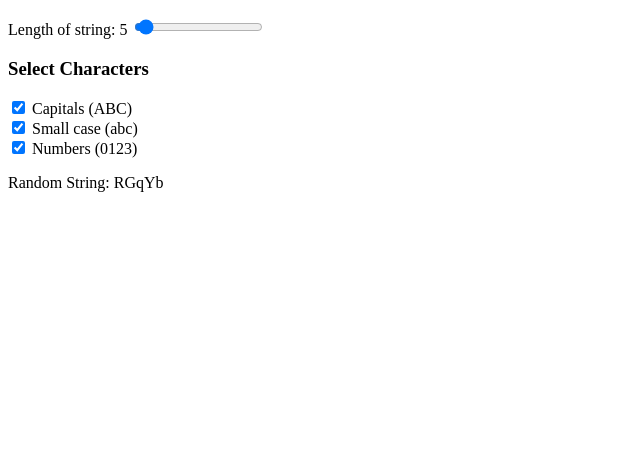
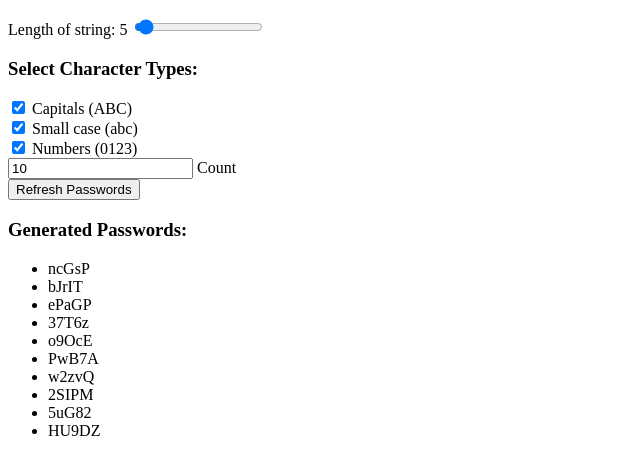
Before and after one commit to varun-seth/chaosgen, a plain HTML site: page index.html in a window 1280 px wide. Shown: the part 50-524 px from the top of the page, without its empty margins (0-640 px from the left). Drawn offline with Linux system fonts and the light colour scheme.

Commit message:
generate multiple strings, save+load settings

```diff
--- a/index.html
+++ b/index.html
@@ -8,12 +8,18 @@
     <label for="lengthSlider">Length of string: <span id="sliderValue">5</span></label>
     <input type="range" id="lengthSlider" min="1" max="100" value="5">
 
-    <h3>Select Characters</h3>
+
+    <h3>Select Character Types:</h3>
     <input type="checkbox" id="capitals" checked> Capitals (ABC)<br>
     <input type="checkbox" id="smallCase" checked> Small case (abc)<br>
     <input type="checkbox" id="numbers" checked> Numbers (0123)<br>
 
-    <p>Random String: <span id="randomString"></span></p>
+    <input type="number" id="count" min="1" value="10"> Count <br>
+
+    <button onclick="generatePasswords()">Refresh Passwords</button>
+
+    <h3>Generated Passwords:</h3>
+    <ul id="passwordList"></ul>
 
     <script src="script.js"></script>
 </body>
--- a/script.js
+++ b/script.js
@@ -1,28 +1,78 @@
-function generateRandomString() {
+function generateRandomString(length, characters) {
+    var result = '';
+    var charactersLength = characters.length;
+    for (var i = 0; i < length; i++) {
+        result += characters.charAt(Math.floor(Math.random() * charactersLength));
+    }
+    return result;
+}
+
+function generatePasswords() {
     var length = document.getElementById('lengthSlider').value;
-    var result = '';
+    var count = document.getElementById('count').value;
     var characters = '';
+    var passwordList = document.getElementById('passwordList');
+    passwordList.innerHTML = '';
+
     if (document.getElementById('capitals').checked) characters += 'ABCDEFGHIJKLMNOPQRSTUVWXYZ';
     if (document.getElementById('smallCase').checked) characters += 'abcdefghijklmnopqrstuvwxyz';
     if (document.getElementById('numbers').checked) characters += '0123456789';
 
-    var charactersLength = characters.length;
-    for (var i = 0; i < length; i++) {
-        result += characters.charAt(Math.floor(Math.random() * charactersLength));
+    if (characters.length === 0) {
+        passwordList.innerHTML = '<li>Please select at least one character type.</li>';
+        return;
     }
-    document.getElementById('randomString').textContent = result;
+
+    for (var i = 0; i < count; i++) {
+        var password = generateRandomString(length, characters);
+        passwordList.innerHTML += '<li>' + password + '</li>';
+    }
+
+    saveSettings();
+}
+
+function saveSettings() {
+    localStorage.setItem('settings', JSON.stringify({
+        length: document.getElementById('lengthSlider').value,
+        count: document.getElementById('count').value,
+        capitals: document.getElementById('capitals').checked,
+        smallCase: document.getElementById('smallCase').checked,
+        numbers: document.getElementById('numbers').checked
+    }));
+}
+
+function loadSettings() {
+    var settings = JSON.parse(localStorage.getItem('settings'));
+    if (settings) {
+        document.getElementById('lengthSlider').value = settings.length;
+        document.getElementById('count').value = settings.count;
+        document.getElementById('capitals').checked = settings.capitals;
+        document.getElementById('smallCase').checked = settings.smallCase;
+        document.getElementById('numbers').checked = settings.numbers;
+    }
 }
 
 document.getElementById('lengthSlider').oninput = function() {
     document.getElementById('sliderValue').textContent = this.value;
-    generateRandomString();
-}
+    saveSettings();
+    generatePasswords();
+};
 
-// Add event listeners to checkboxes
-var checkboxes = document.querySelectorAll("input[type=checkbox]");
-checkboxes.forEach(function(checkbox) {
-    checkbox.addEventListener('change', generateRandomString);
+document.getElementById('count').oninput = function() {
+    document.getElementById('count').textContent = this.value;
+    saveSettings();
+    generatePasswords();
+};
+
+document.querySelectorAll('input[type=checkbox]').forEach(function(checkbox) {
+    checkbox.onchange = function() {
+        saveSettings();
+        generatePasswords();
+    };
 });
 
-// Generate initial string
-window.onload = generateRandomString;
+// Load settings and initial password generation
+window.onload = function() {
+    loadSettings();
+    generatePasswords();
+};
```
